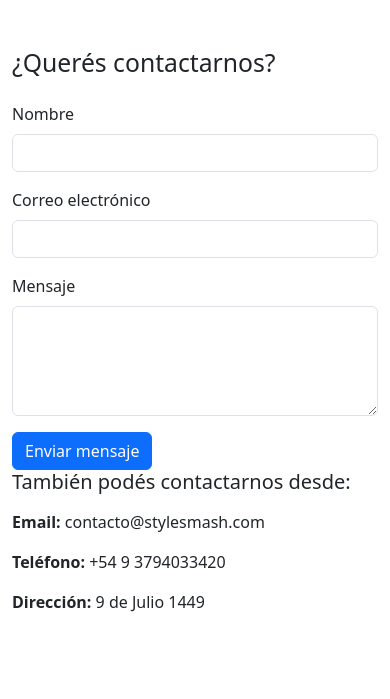
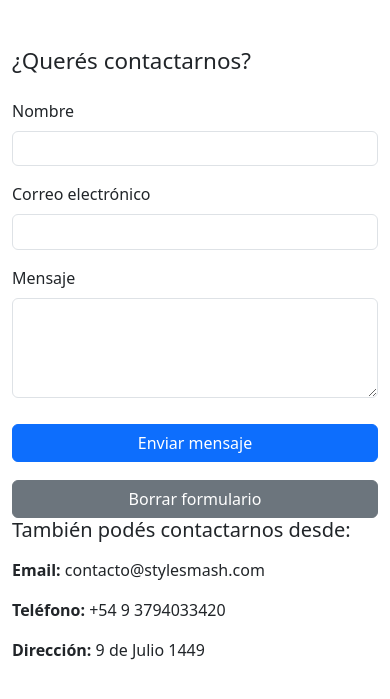
Before and after one commit to Lucia-Gauna/proyecto_StyleSmash, a CodeIgniter 4 app: the page made by app/Views/front/contacto.php in a window 390 px wide. Shown: the top 699 px of the page. Run offline with PHP 8.4 and a stand-in for CodeIgniter, Linux system fonts and the light colour scheme; the template is opened without the code that fills it, so the values that code supplies are empty; some libraries are stand-ins or nearby versions.

Commit message:
views
gif del head agregado de resetear fom y justificacion de todos los textos

```diff
--- a/app/Views/Original.php
+++ b/app/Views/Original.php
@@ -2,7 +2,7 @@
     .home-section {
       position: relative;
       min-height: 100vh;
-      background: url('assets/img/download(1).gif') no-repeat center center / cover;
+      background: url('assets/img/head.gif') no-repeat center center / cover;
       display: flex;
       flex-direction: column;
       justify-content: center;
--- a/app/Views/front/contacto.php
+++ b/app/Views/front/contacto.php
@@ -4,8 +4,8 @@
   <meta charset="UTF-8">
   <meta name="viewport" content="width=device-width, initial-scale=1">
   <title>Contacto | Style Smash</title>
-  <link rel="stylesheet" href="/mi-proyecto/assets/css/bootstrap.min.css">
-  <link rel="stylesheet" href="/mi-proyecto/assets/css/style.css">
+  <link rel="stylesheet" href="/proyecto_StyleSmash/assets/css/bootstrap.min.css">
+  <link rel="stylesheet" href="/proyecto_StyleSmash/assets/css/style.css">
 </head>
 <body>
 
@@ -26,7 +26,10 @@
           <label for="mensaje" class="form-label">Mensaje</label>
           <textarea class="form-control" id="mensaje" name="mensaje" rows="4" required></textarea>
         </div>
+        <div class="d-flex gap-2 flex-wrap">
           <button type="submit" class="btn btn-primary">Enviar mensaje</button>
+          <button type="reset" class="btn btn-secondary">Borrar formulario</button>
+        </div>
       </form>
     </div>
     <div class="col-12 col-md-6">
@@ -38,6 +41,22 @@
   </div>
 </main>
 
+<style>
+  @media (max-width: 400px) {
+    h2 {
+      font-size: 1.4rem;
+    }
+    form .form-control {
+      font-size: 0.9rem;
+    }
+    button, .btn {
+      width: 100%;
+      margin-top: 10px;
+    }
+  }
+</style>
+
+
 
 
   <script src="assets/js/bootstrap.bundle.min.js"></script>
```
Also changed, not shown: assets/img/head.gif (renamed from assets/img/download (1).gif). Lines whose indentation alone changed are shown as unchanged.
